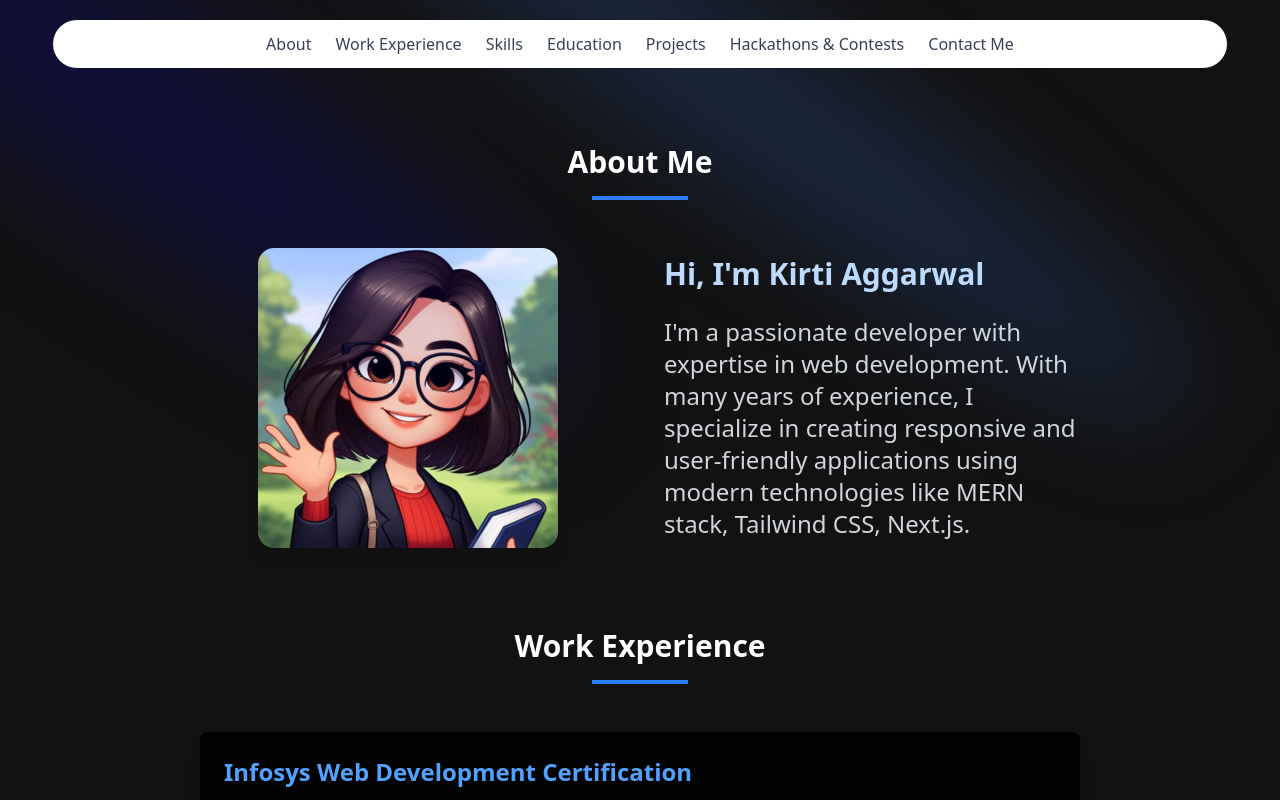
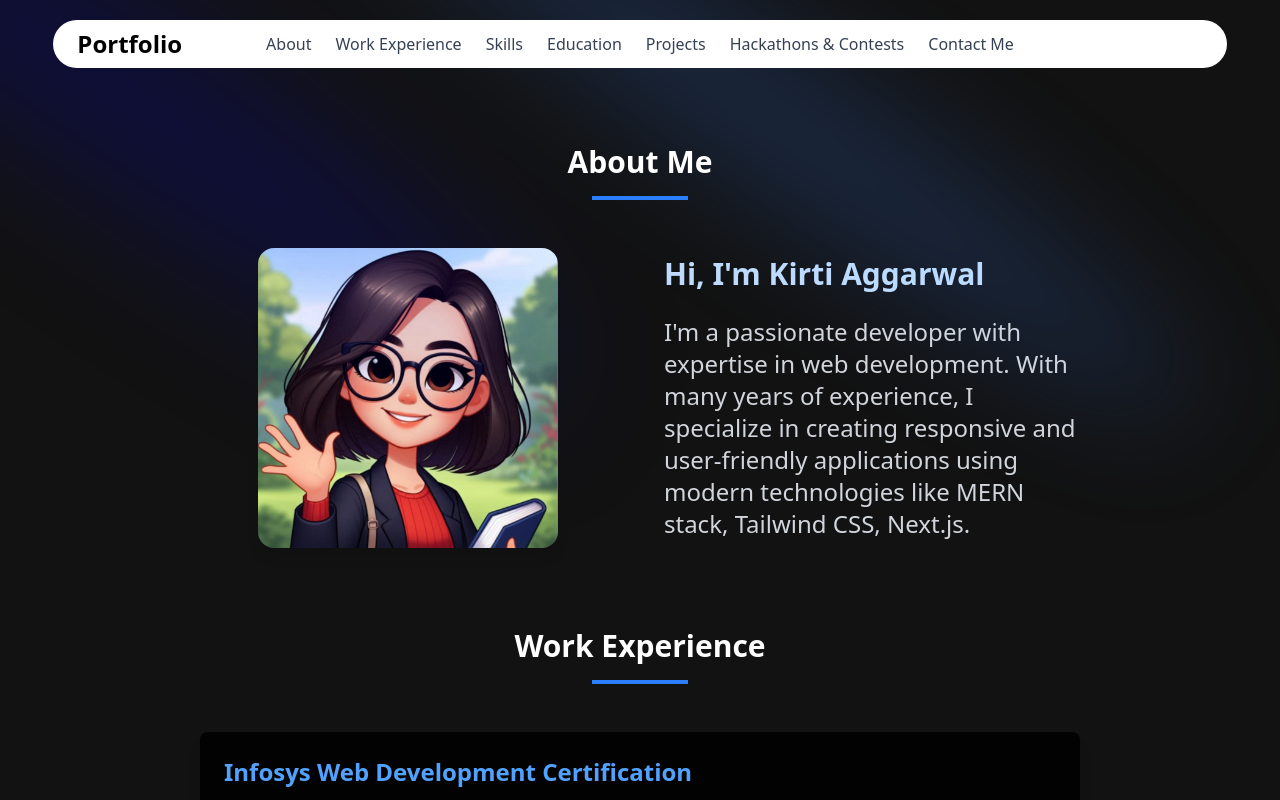
Before and after one commit to 19kirti/my-portfolio, a Next.js app: page / in a window 1280 px wide. Shown: the top 800 px of the page. Built offline with nearby package versions, Linux system fonts and the light colour scheme.

Commit message:
navbar changes

```diff
--- a/components/SimpleNavbar.tsx
+++ b/components/SimpleNavbar.tsx
@@ -67,7 +67,7 @@ const SimpleNavbar = () => {
       <div className="container mx-auto px-6">
         <div className="flex justify-between items-center md:justify-center md:relative">
           {/* Logo - Left on mobile, absolute left on desktop */}
-          <div className="text-xl font-bold md:absolute md:left-0">
+          <div className="text-2xl text-black font-bold md:absolute md:left-0">
             <Link href="/">Portfolio</Link>
           </div>
 
```
